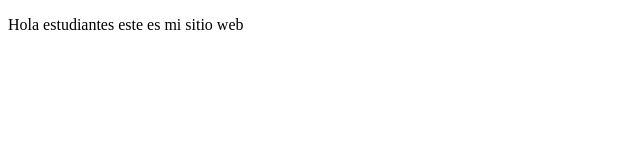
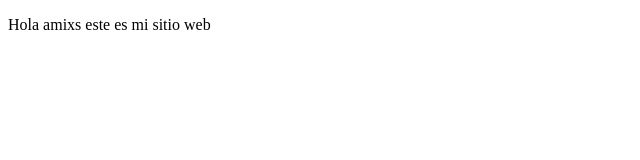
Before and after one commit to yuanbru/projectDesarrollo, a plain HTML site: page index.html in a window 1280 px wide. Shown: the full height of the page, 0-640 px from the left. Drawn offline with Linux system fonts and the light colour scheme.

Commit message:
cambiamos agregamos amix

```diff
--- a/index.html
+++ b/index.html
@@ -10,7 +10,7 @@
 
 <body>
     <p>
-        Hola estudiantes este es mi sitio web
+        Hola amixs este es mi sitio web
 
     </p>
 </body>
```
